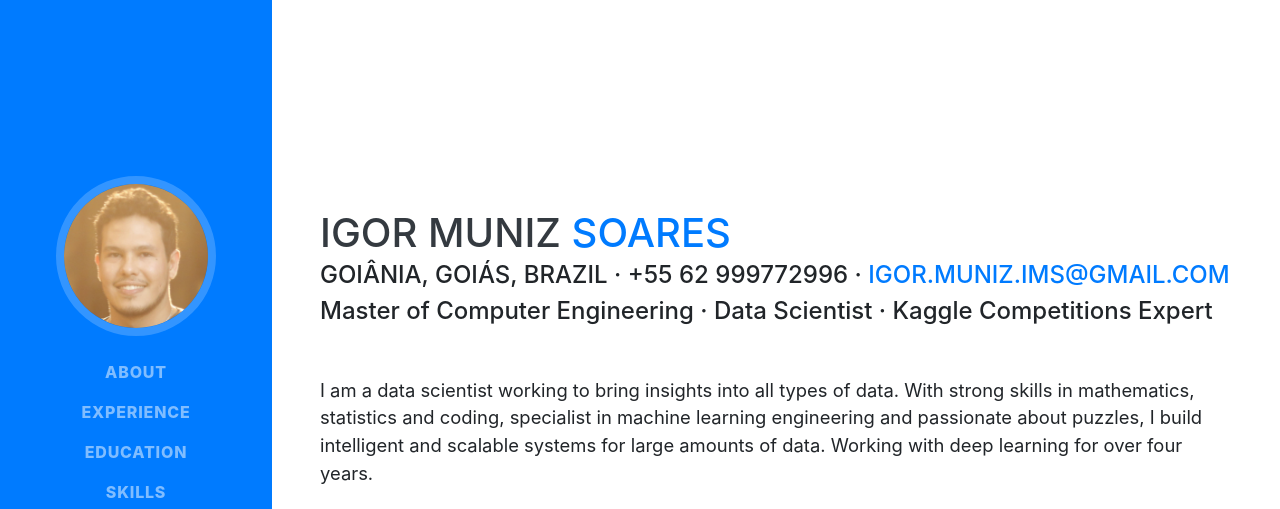
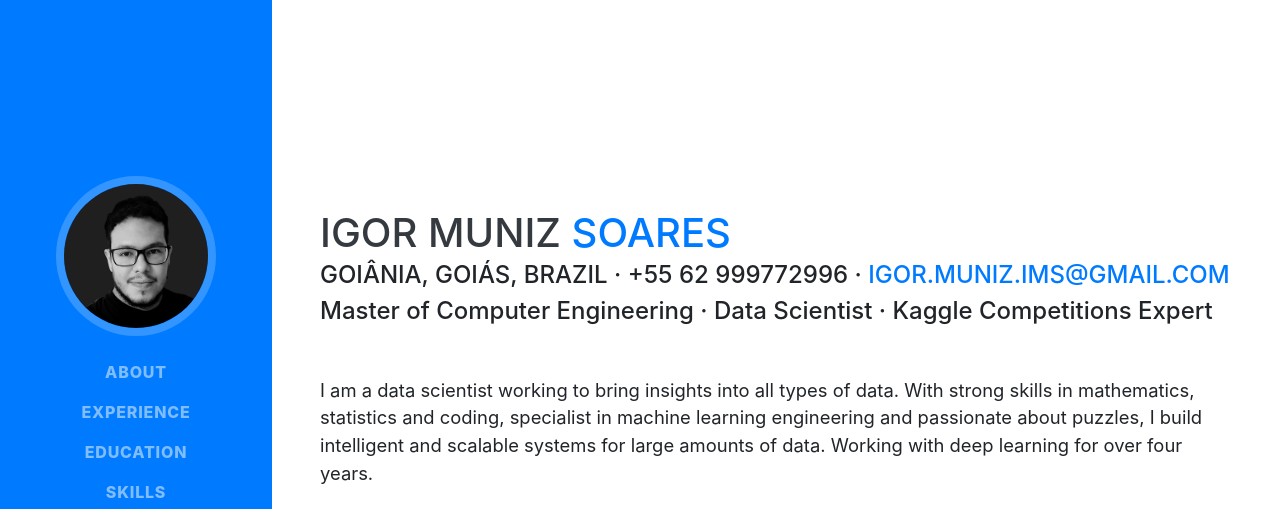
Before and after one commit to IgorMunizS/igormunizs.github.io, a website with bundled scripts: page index.html in a window 1280 px wide. Shown: the top 509 px of the page. Built offline with nearby package versions, Linux system fonts and the light colour scheme; a web font is replaced by a local one.

Commit message:
update profile picture

```diff
--- a/index.html
+++ b/index.html
@@ -30,7 +30,7 @@
     <a class="navbar-brand js-scroll-trigger" href="#page-top">
       <span class="d-block d-lg-none">Igor Muniz</span>
       <span class="d-none d-lg-block">
-        <img class="img-fluid img-profile rounded-circle mx-auto mb-2" src="img/profile.jpg" alt="">
+        <img class="img-fluid img-profile rounded-circle mx-auto mb-2" src="img/profile3.png" alt="">
       </span>
     </a>
     <button class="navbar-toggler" type="button" data-toggle="collapse" data-target="#navbarSupportedContent" aria-controls="navbarSupportedContent" aria-expanded="false" aria-label="Toggle navigation">
```
Also changed, not shown: img/profile3.png (added).
